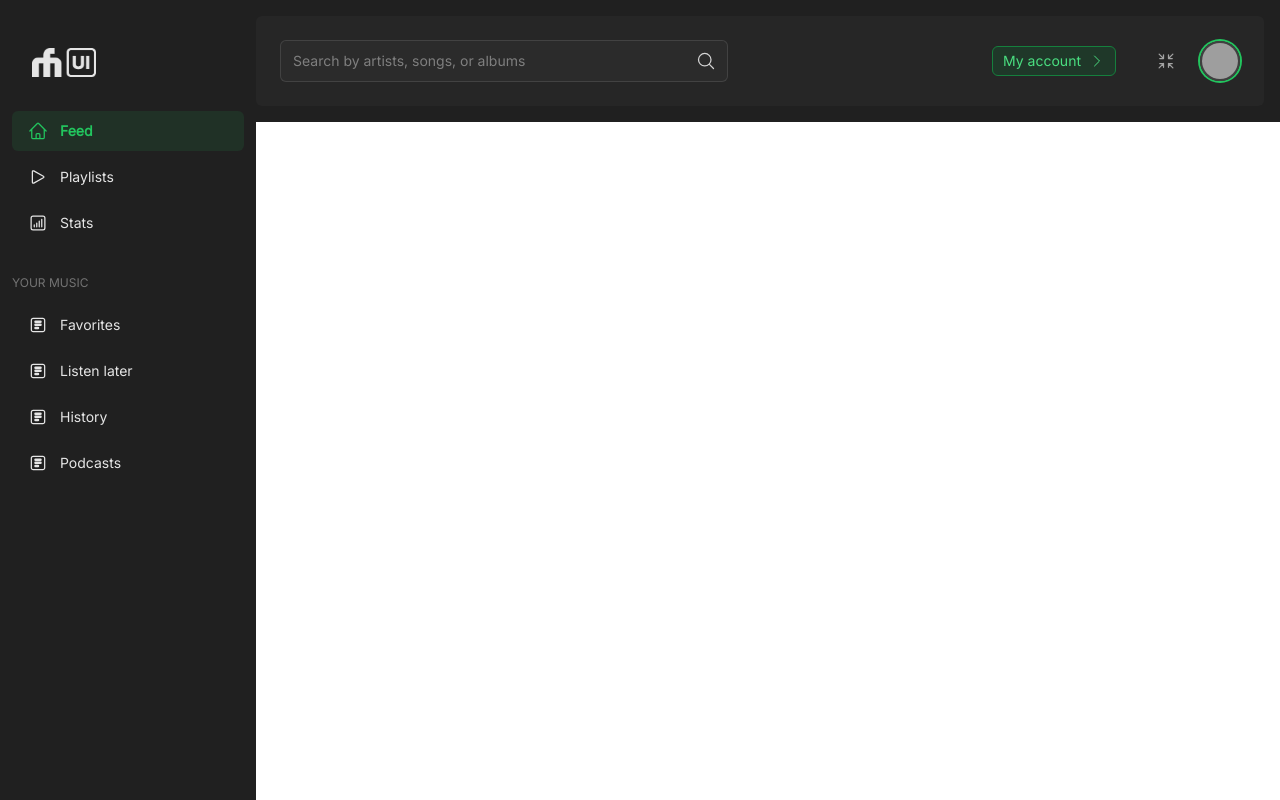
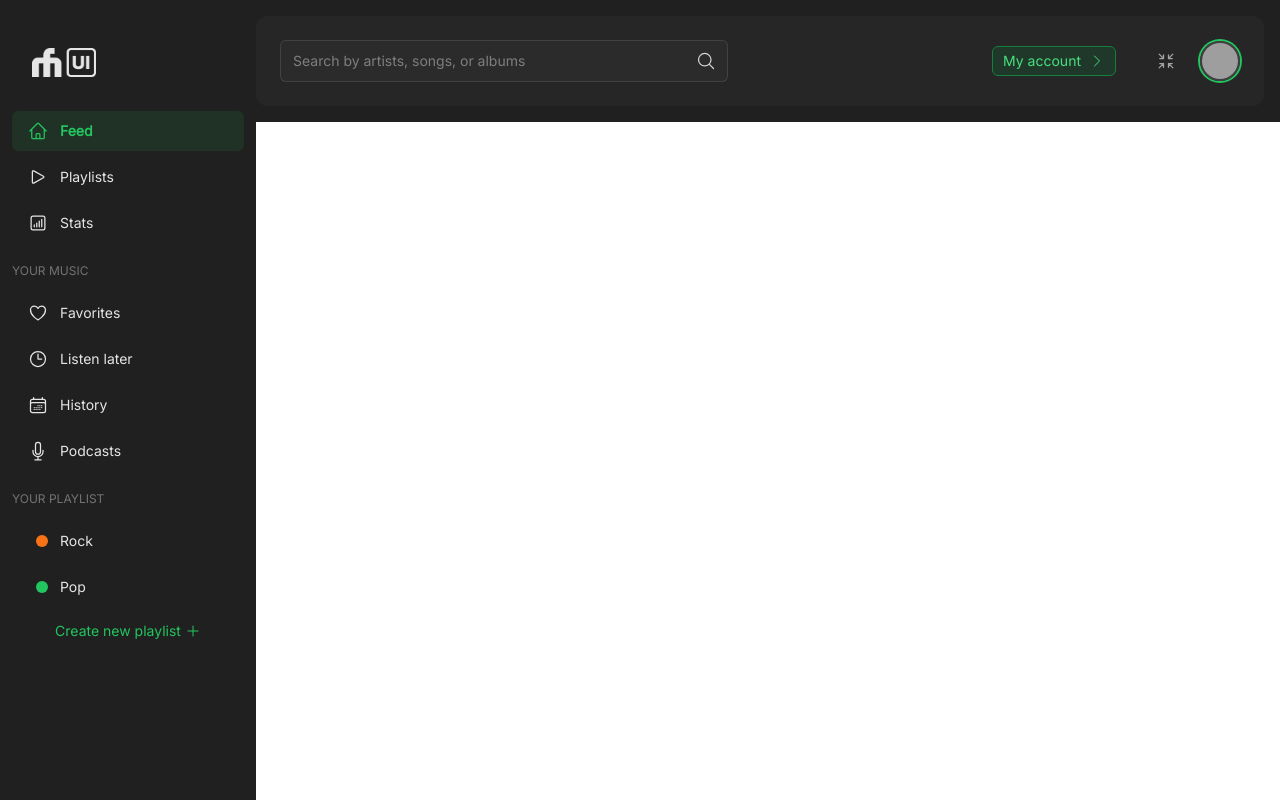
Before and after one commit to fwedwicc/FM-DailyUI, a React (Vite) app: page /day09 in a window 1280 px wide. Built offline with nearby package versions, Linux system fonts and the light colour scheme; grey boxes are pictures that could not be loaded; what @codaworks/react-glow would draw is missing.

Commit message:
Finished navigation bar for day09 challenge

```diff
--- a/src/pages/Day09.jsx
+++ b/src/pages/Day09.jsx
@@ -33,26 +33,30 @@ const Day09 = () => {
     secondLinks: [
       {
         "label": "Favorites",
-        "icon": "M4 6.25A2.25 2.25 0 016.25 4h11.5A2.25 2.25 0 0120 6.25v11.5A2.25 2.25 0 0117.75 20H6.25A2.25 2.25 0 014 17.75V6.25zM9 7.25h6a.75.75 0 010 1.5H9a.75.75 0 010-1.5zM9 11h6a.75.75 0 010 1.5H9a.75.75 0 010-1.5zM9 14.75h3a.75.75 0 010 1.5H9a.75.75 0 010-1.5z"
+        "icon": "M21 8.25c0-2.485-2.099-4.5-4.688-4.5-1.935 0-3.597 1.126-4.312 2.733-.715-1.607-2.377-2.733-4.313-2.733C5.1 3.75 3 5.765 3 8.25c0 7.22 9 12 9 12s9-4.78 9-12Z"
       },
       {
         "label": "Listen later",
-        "icon": "M4 6.25A2.25 2.25 0 016.25 4h11.5A2.25 2.25 0 0120 6.25v11.5A2.25 2.25 0 0117.75 20H6.25A2.25 2.25 0 014 17.75V6.25zM9 7.25h6a.75.75 0 010 1.5H9a.75.75 0 010-1.5zM9 11h6a.75.75 0 010 1.5H9a.75.75 0 010-1.5zM9 14.75h3a.75.75 0 010 1.5H9a.75.75 0 010-1.5z"
+        "icon": "M12 6v6h4.5m4.5 0a9 9 0 1 1-18 0 9 9 0 0 1 18 0Z"
       },
       {
         "label": "History",
-        "icon": "M4 6.25A2.25 2.25 0 016.25 4h11.5A2.25 2.25 0 0120 6.25v11.5A2.25 2.25 0 0117.75 20H6.25A2.25 2.25 0 014 17.75V6.25zM9 7.25h6a.75.75 0 010 1.5H9a.75.75 0 010-1.5zM9 11h6a.75.75 0 010 1.5H9a.75.75 0 010-1.5zM9 14.75h3a.75.75 0 010 1.5H9a.75.75 0 010-1.5z"
+        "icon": "M6.75 3v2.25M17.25 3v2.25M3 18.75V7.5a2.25 2.25 0 0 1 2.25-2.25h13.5A2.25 2.25 0 0 1 21 7.5v11.25m-18 0A2.25 2.25 0 0 0 5.25 21h13.5A2.25 2.25 0 0 0 21 18.75m-18 0v-7.5A2.25 2.25 0 0 1 5.25 9h13.5A2.25 2.25 0 0 1 21 11.25v7.5m-9-6h.008v.008H12v-.008ZM12 15h.008v.008H12V15Zm0 2.25h.008v.008H12v-.008ZM9.75 15h.008v.008H9.75V15Zm0 2.25h.008v.008H9.75v-.008ZM7.5 15h.008v.008H7.5V15Zm0 2.25h.008v.008H7.5v-.008Zm6.75-4.5h.008v.008h-.008v-.008Zm0 2.25h.008v.008h-.008V15Zm0 2.25h.008v.008h-.008v-.008Zm2.25-4.5h.008v.008H16.5v-.008Zm0 2.25h.008v.008H16.5V15Z"
       },
       {
         "label": "Podcasts",
-        "icon": "M4 6.25A2.25 2.25 0 016.25 4h11.5A2.25 2.25 0 0120 6.25v11.5A2.25 2.25 0 0117.75 20H6.25A2.25 2.25 0 014 17.75V6.25zM9 7.25h6a.75.75 0 010 1.5H9a.75.75 0 010-1.5zM9 11h6a.75.75 0 010 1.5H9a.75.75 0 010-1.5zM9 14.75h3a.75.75 0 010 1.5H9a.75.75 0 010-1.5z"
+        "icon": "M12 18.75a6 6 0 0 0 6-6v-1.5m-6 7.5a6 6 0 0 1-6-6v-1.5m6 7.5v3.75m-3.75 0h7.5M12 15.75a3 3 0 0 1-3-3V4.5a3 3 0 1 1 6 0v8.25a3 3 0 0 1-3 3Z"
       }
     ],
     thirdLinks: [
       {
-        "label": "Profile",
-        "icon": "M12 2.25c5.385 0 9.75 4.365 9.75 9.75s-4.365 9.75-9.75 9.75S2.25 17.385 2.25 12 6.615 2.25 12 2.25zm0 12a3.75 3.75 0 100-7.5 3.75 3.75 0 000 7.5zm0 1.5c-2.07 0-6.75 1.054-6.75 3.125V19.5h13.5v-.625c0-2.071-4.68-3.125-6.75-3.125z"
-      }
+        "label": "Rock",
+        "color": "orange"
+      },
+      {
+        "label": "Pop",
+        "color": "green"
+      },
     ]
   };
 
@@ -90,14 +94,15 @@ const Day09 = () => {
       <section className="bg-neutral-800 flex">
         {/* Sidebar */}
         <aside
-          className={`fixed h-screen bg-[#202020] w-64 space-y-4 transition-transform lg:pt-0 pt-11 transform z-40 ${isSidebarOpen ? 'translate-x-0' : '-translate-x-full'
+          className={`fixed overflow-auto h-screen bg-[#202020] w-64 space-y-4 transition-transform lg:pt-0 pt-11 transform z-40 ${isSidebarOpen ? 'translate-x-0' : '-translate-x-full'
             } lg:translate-x-0`}
         >
           <a className="inline-block pl-8 pt-12" href="#">
             <span className="sr-only">Home</span>
             <img src={fmUILogo} alt="fmUI Logo" className='w-16 h-auto' />
           </a>
-          <div className='space-y-8 p-3'>
+          <div className='space-y-5 p-3'>
+            {/* First Links */}
             <ul className='space-y-1.5'>
               {navLink.firstLinks.map((link, index) => (
                 <li
@@ -118,6 +123,7 @@ const Day09 = () => {
                 </li>
               ))}
             </ul>
+            {/* Second Links */}
             <ul className='space-y-1.5'>
               <li className='text-neutral-500 text-xs uppercase mb-2'>Your music</li>
               {navLink.secondLinks.map((link, index) => (
@@ -139,10 +145,31 @@ const Day09 = () => {
                 </li>
               ))}
             </ul>
+            {/* Third Links */}
+            <ul className='space-y-1.5'>
+              <li className='text-neutral-500 text-xs uppercase mb-2'>Your playlist</li>
+              {navLink.thirdLinks.map((link, index) => (
+                <li
+                  className={'text-neutral-200 hover:bg-neutral-700/50 inline-flex items-center gap-3 w-full px-4 py-2.5 text-sm rounded-md transition duration-300 ease-in-out cursor-pointer'}
+                  key={index}
+                >
+                  <span className={`flex w-3 h-3 ms-2 bg-${link.color}-500 rounded-full`}></span>
+                  <a href="#">{link.label}</a>
+                </li>
+              ))}
+              <li className='pt-2'>
+                <a href="#" className='flex items-center justify-center gap-1 text-green-500 text-sm font-medium'>
+                  Create new playlist
+                  <svg xmlns="http://www.w3.org/2000/svg" fill="none" viewBox="0 0 24 24" strokeWidth={1.5} stroke="currentColor" className="size-4">
+                    <path strokeLinecap="round" strokeLinejoin="round" d="M12 4.5v15m7.5-7.5h-15" />
+                  </svg>
+                </a>
+              </li>
+            </ul>
           </div>
         </aside>
         <main className="flex-1 ml-0 lg:ml-64 lg:p-4 p-6 lg:pl-0 lg:bg-[#202020] bg-neutral-800">
-          <div className='bg-neutral-800 lg:rounded-md rounded-none lg:p-6 p-0'>
+          <div className='bg-neutral-800 lg:rounded-xl rounded-none lg:p-6 p-0'>
             {/* Sidebar Toggle Button for Medium Screens */}
             <div className='flex justify-between'>
               <button
```
